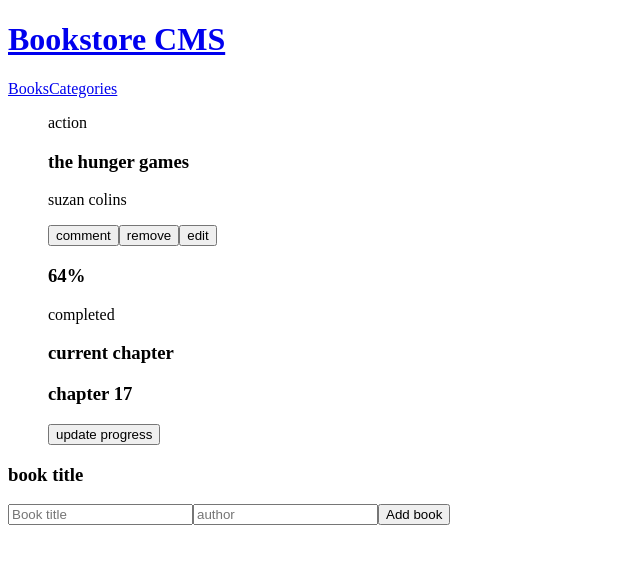
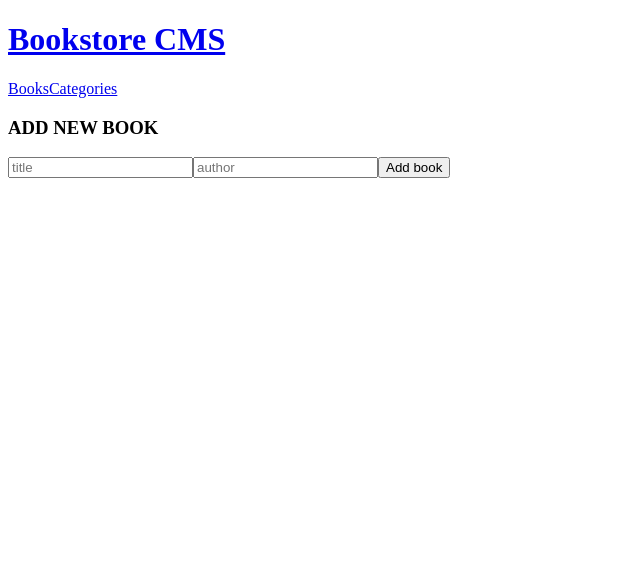
Before and after one commit to theodoku/bookstore, a React (Create React App) app: page / in a window 1280 px wide. Shown: the top 564 px of the page, without its empty margins (0-640 px from the left). Built offline with nearby package versions, Linux system fonts and the light colour scheme.

Commit message:
Modified Book.js, form.js, Books.js, index.js, booksSlice.js

```diff
--- a/src/Pages/Books.js
+++ b/src/Pages/Books.js
@@ -1,10 +1,21 @@
 import React from 'react';
+import { useSelector } from 'react-redux';
 import Book from '../components/Book';
 
 function Books() {
+  const books = useSelector((state) => state.books);
+
   return (
     <ul>
-      <Book />
+      {books.map((book) => (
+        <Book
+          key={book.id}
+          id={book.id}
+          title={book.title}
+          author={book.author}
+          category={book.category}
+        />
+      ))}
     </ul>
   );
 }
--- a/src/components/Book.js
+++ b/src/components/Book.js
@@ -1,15 +1,29 @@
 import React from 'react';
+import PropTypes from 'prop-types';
+import { useDispatch, useSelector } from 'react-redux';
+import { removeBook } from '../redux/books/booksSlice';
 
-function Book() {
+const Book = ({
+  id, title, author, category,
+}) => {
+  const dispatch = useDispatch();
+  const book = useSelector((state) => state.books.find((book) => book.item_id === id));
+
+  if (!book) {
+    return null;
+  }
+
   return (
     <li>
       <div className="Book">
-        <p>action</p>
-        <h3>the hunger games</h3>
-        <p>suzan colins</p>
+        <p>{category}</p>
+        <h3>{title}</h3>
+        <p>{author}</p>
         <div>
           <button type="button">comment</button>
-          <button type="button">remove</button>
+          <button type="button" onClick={() => dispatch(removeBook(id))}>
+            remove
+          </button>
           <button type="button">edit</button>
         </div>
         <div className="Book-Status">
@@ -31,6 +45,13 @@ function Book() {
       </div>
     </li>
   );
-}
+};
+
+Book.propTypes = {
+  id: PropTypes.string.isRequired,
+  title: PropTypes.string.isRequired,
+  author: PropTypes.string.isRequired,
+  category: PropTypes.string.isRequired,
+};
 
 export default Book;
--- a/src/components/Form.js
+++ b/src/components/Form.js
@@ -1,22 +1,54 @@
-import React from 'react';
+import React, { useState } from 'react';
+import { useDispatch } from 'react-redux';
+import { v4 as uuidv4 } from 'uuid';
+import { addBook } from '../redux/books/booksSlice';
 
-function Form() {
+const Form = () => {
+  const dispatch = useDispatch();
+
+  const [inputState, setInputState] = useState({
+    title: '',
+    author: '',
+  });
+
+  const handleAddBook = (e) => {
+    e.preventDefault();
+    dispatch(addBook(
+      {
+        item_id: uuidv4(),
+        title: inputState.title,
+        author: inputState.author,
+        category: 'Fiction',
+      },
+    ));
+
+    setInputState({
+      title: '',
+      author: '',
+    });
+  };
+
+  const handleOnChange = (e) => {
+    setInputState((prevState) => ({
+      ...prevState, [e.target.name]: e.target.value,
+    }));
+  };
   return (
     <>
-      <form>
-        <h3>book title</h3>
+      <form onSubmit={handleAddBook}>
+        <h3>ADD NEW BOOK</h3>
         <div className="inputs-wrap">
           <label htmlFor="title">
-            <input type="text" id="title" required placeholder="Book title" />
+            <input type="text" name="title" value={inputState.title} required placeholder="title" onChange={handleOnChange} />
           </label>
           <label htmlFor="author">
-            <input type="text" id="author" required placeholder="author" />
+            <input type="text" name="author" value={inputState.author} required placeholder="author" onChange={handleOnChange} />
           </label>
-          <button type="submit">Add book</button>
+          <button type="submit" title="Add Book" className="btn">Add book</button>
         </div>
       </form>
     </>
   );
-}
+};
 
 export default Form;
--- a/src/index.js
+++ b/src/index.js
@@ -1,18 +1,15 @@
 import React from 'react';
-import ReactDOM from 'react-dom';
+import { createRoot } from 'react-dom';
 import './index.css';
 import { BrowserRouter } from 'react-router-dom';
 import { Provider } from 'react-redux';
 import App from './App';
 import store from './redux/store';
 
-ReactDOM.render(
-  <React.StrictMode>
-    <BrowserRouter>
-      <Provider store={store}>
-        <App />
-      </Provider>
-    </BrowserRouter>
-  </React.StrictMode>,
-  document.getElementById('root'),
+createRoot(document.getElementById('root')).render(
+  <BrowserRouter>
+    <Provider store={store}>
+      <App />
+    </Provider>
+  </BrowserRouter>,
 );
--- a/src/redux/books/booksSlice.js
+++ b/src/redux/books/booksSlice.js
@@ -1,19 +1,36 @@
 import { createSlice } from '@reduxjs/toolkit';
+
+const initialState = [
+  {
+    id: 'item1',
+    title: 'The Great Gatsby',
+    author: 'John Smith',
+    category: 'Fiction',
+  },
+  {
+    id: 'item2',
+    title: 'Anna Karenina',
+    author: 'Leo Tolstoy',
+    category: 'Fiction',
+  },
+  {
+    id: 'item3',
+    title: 'The Selfish Gene',
+    author: 'Richard Dawkins',
+    category: 'Nonfiction',
+  },
+];
 
 const booksSlice = createSlice({
   name: 'books',
-  initialState: { books: [] },
+  initialState,
   reducers: {
-    addBook: (state, action) => ({
-      ...state,
-      books: [...state.books, action.payload],
-    }),
-    removeBook: (state, action) => ({
-      ...state,
-      books: state.books.filter((book) => book.id !== action.payload),
-    }),
+    addBook: (state, action) => {
+      state.push(action.payload);
+    },
+    removeBook: (state, action) => state.filter((book) => book.id !== action.payload),
   },
 });
 
-export const { addBookItem, removeBookItem } = booksSlice.actions;
+export const { addBook, removeBook } = booksSlice.actions;
 export default booksSlice.reducer;
```
